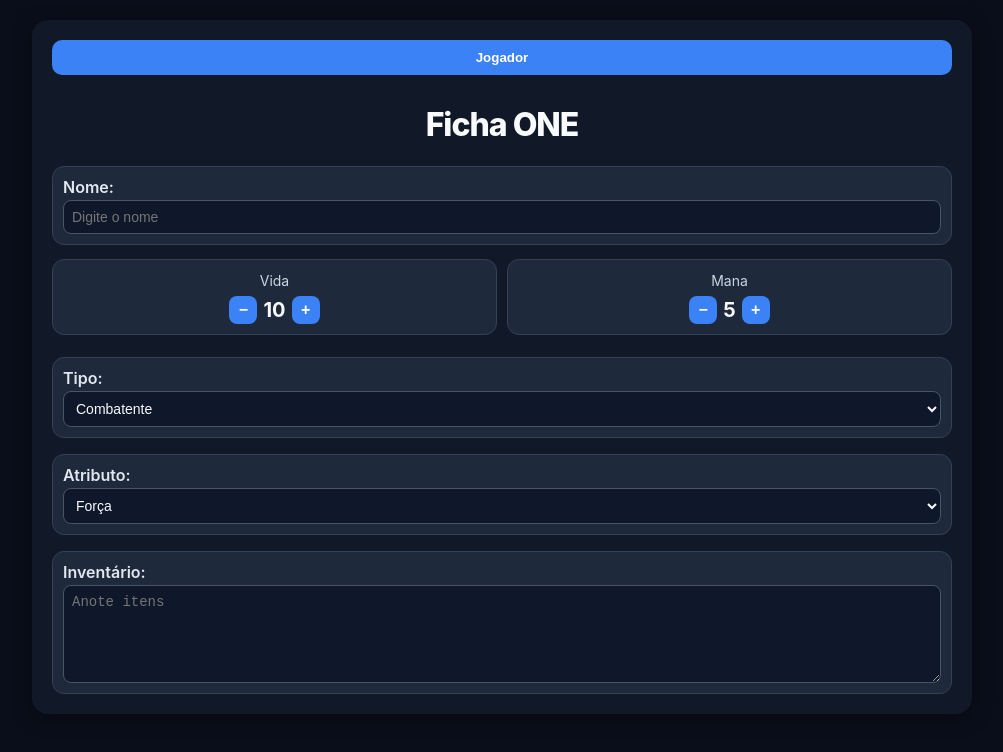
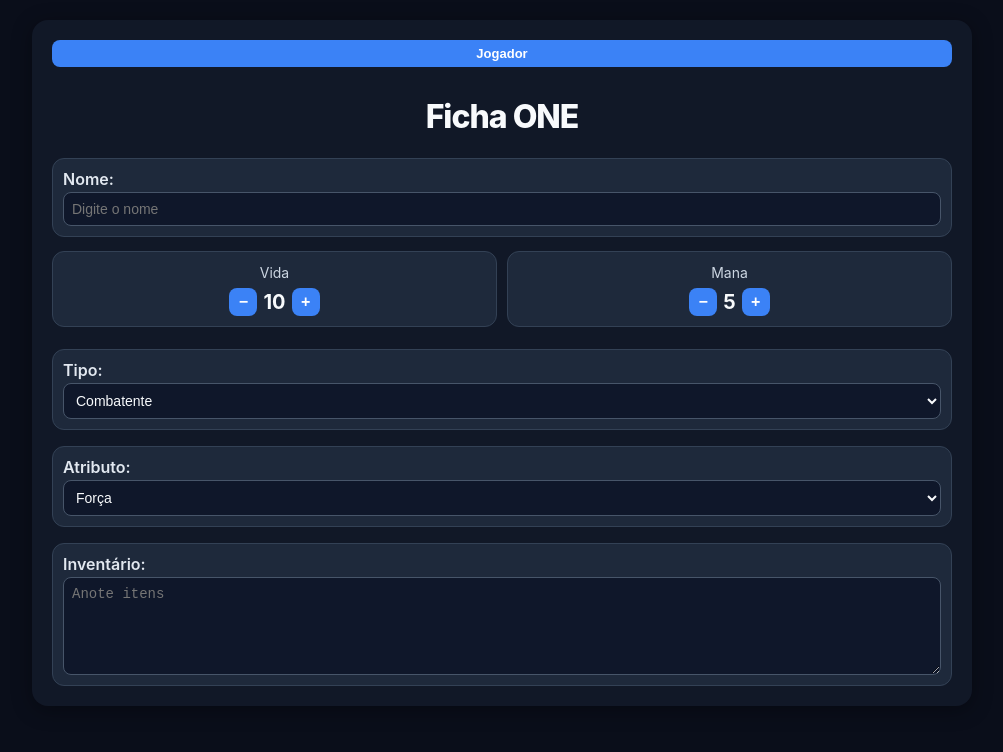
Before and after one commit to girassoisazuis2308-ops/one, a website built with Vite: page index.html in a window 1280 px wide. Shown: the whole page, without its empty margins (138-1141 px from the left). Built offline with nearby package versions, Linux system fonts and the light colour scheme; what @owlbear-rodeo/sdk would draw is missing.

Commit message:
Refine navigation button styles
Updated button styles in the navigation bar for improved appearance.

```diff
--- a/index.html
+++ b/index.html
@@ -37,15 +37,17 @@
 
   nav button {
   flex: 1;
-    padding: 10px;
-    background: #1E293B; /* cinza azulado */
+  padding: 6px 8px;   /* antes era 10px */
+  font-size: 13px;    /* diminui a fonte */
+  background: #1E293B;
   border: none;
-    border-radius: 10px;
+  border-radius: 8px; /* borda mais discreta */
   font-weight: 600;
   color: #F1F5F9;
   cursor: pointer;
   transition: 0.2s;
 }
+
 
   nav button.active {
     background: #3B82F6; /* azul vivo */
```
Lines whose indentation alone changed are shown as unchanged.
